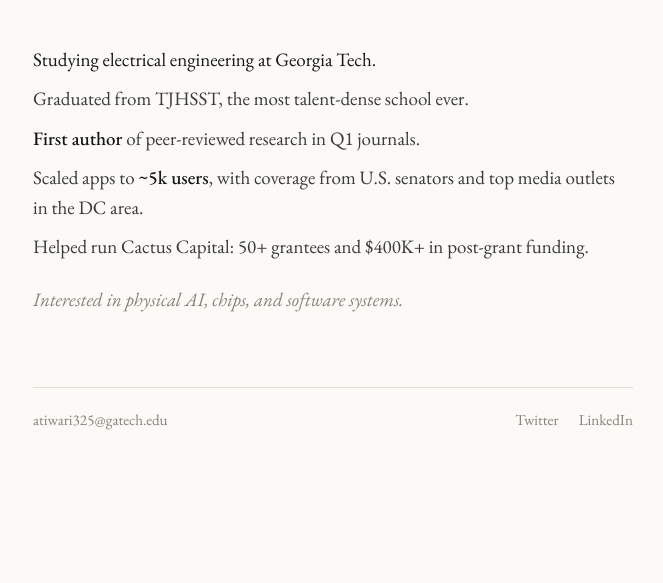
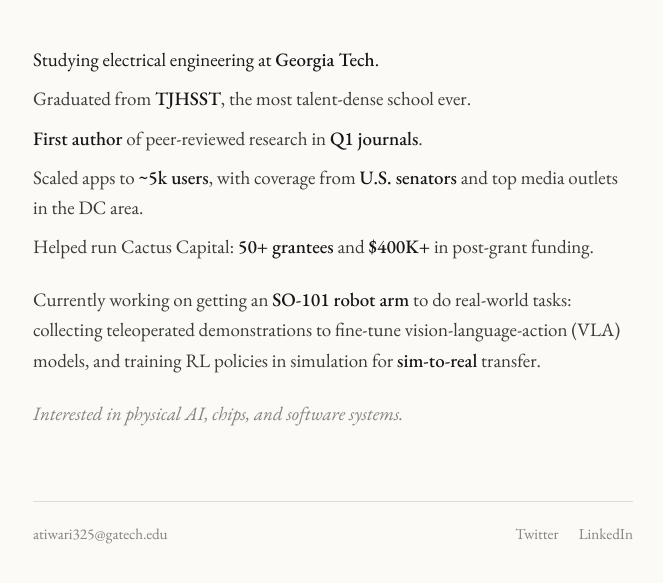
Before and after one commit to AbhirajTiwari12/personal-website, a plain HTML site: page index.html in a window 1280 px wide. Shown: the part 163-746 px from the top of the page, without its empty margins (307-970 px from the left). Drawn offline with nearby package versions, Linux system fonts and the light colour scheme.

Commit message:
About: bold key numbers per line, add ongoing SO-101 robot arm work
Co-Authored-By: Claude Opus 5.5 <noreply@anthropic.com>

```diff
--- a/index.html
+++ b/index.html
@@ -18,11 +18,12 @@
   <nav><a href="/" aria-current="page">about</a><a href="/writing/">writing</a><a href="/work/">work</a></nav>
 
   <div class="about">
-    <p class="lead">Studying electrical engineering at Georgia Tech.</p>
-    <p>Graduated from TJHSST, the most talent-dense school ever.</p>
-    <p><b>First author</b> of peer-reviewed research in Q1 journals.</p>
-    <p>Scaled apps to <b>~5k users</b>, with coverage from U.S. senators and top media outlets in the DC area.</p>
-    <p>Helped run Cactus Capital: 50+ grantees and $400K+ in post-grant funding.</p>
+    <p class="lead">Studying electrical engineering at <b>Georgia Tech</b>.</p>
+    <p>Graduated from <b>TJHSST</b>, the most talent-dense school ever.</p>
+    <p><b>First author</b> of peer-reviewed research in <b>Q1 journals</b>.</p>
+    <p>Scaled apps to <b>~5k users</b>, with coverage from <b>U.S. senators</b> and top media outlets in the DC area.</p>
+    <p>Helped run Cactus Capital: <b>50+ grantees</b> and <b>$400K+</b> in post-grant funding.</p>
+    <p class="now">Currently working on getting an <b>SO-101 robot arm</b> to do real-world tasks: collecting teleoperated demonstrations to fine-tune vision-language-action (VLA) models, and training RL policies in simulation for <b>sim-to-real</b> transfer.</p>
     <p class="quiet">Interested in physical AI, chips, and software systems.</p>
   </div>
 
--- a/style.css
+++ b/style.css
@@ -77,6 +77,7 @@ p { margin: 0 0 1rem; }
 
 .about p { margin: 0; }
 .about p + p { margin-top: 0.55rem; }
+.about .now { margin-top: 1.4rem; }
 .about .quiet { margin-top: 1.4rem; font-style: italic; }
 .about b { font-weight: 500; color: var(--ink); }
 
```
